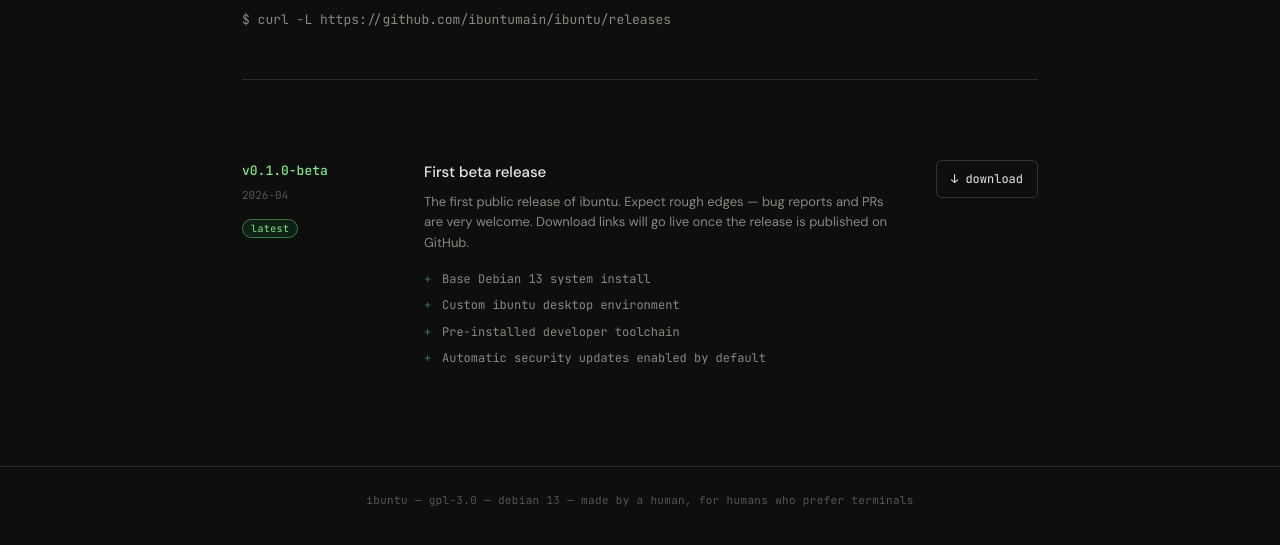
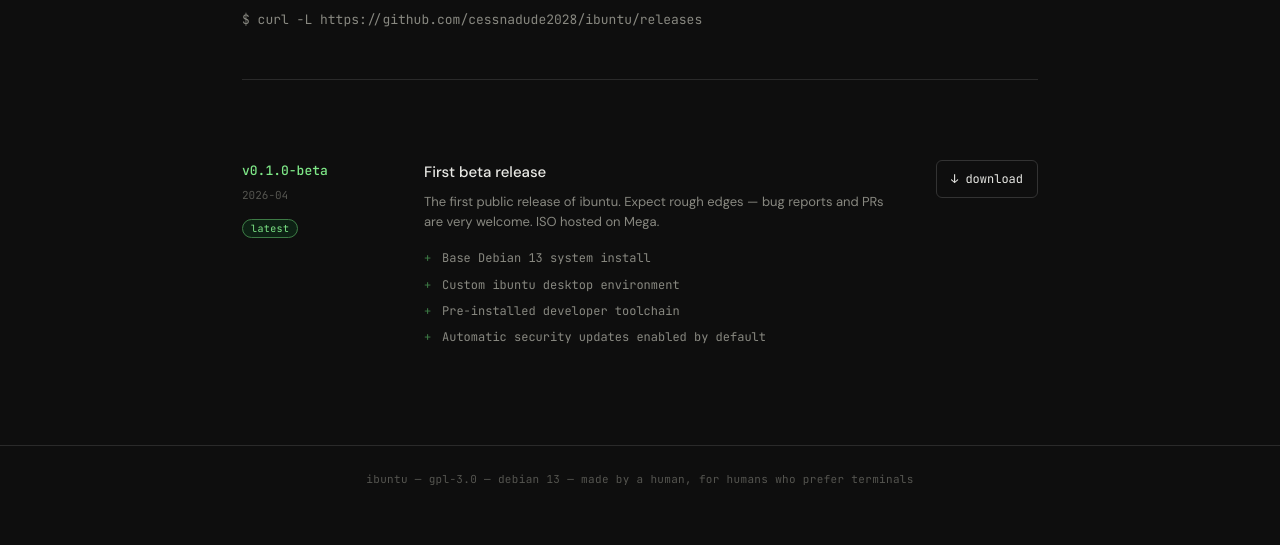
Before and after one commit to cessnadude2028/ibuntu, a plain HTML site: page index.html in a window 1280 px wide. Both pictures are taken after a click on the button "# releases". Shown: the part 165-710 px from the top of the page. Drawn offline with Linux system fonts and the light colour scheme.

Commit message:
Update links and title for ibuntu project

```diff
--- a/index.html
+++ b/index.html
@@ -3,7 +3,7 @@
 <head>
 <meta charset="UTF-8">
 <meta name="viewport" content="width=device-width, initial-scale=1.0">
-<title>iBuntu — Debian-based Linux</title>
+<title>ibuntu — Debian-based Linux</title>
 <link rel="preconnect" href="https://fonts.googleapis.com">
 <link href="https://fonts.googleapis.com/css2?family=JetBrains+Mono:wght@400;500;600&family=DM+Sans:wght@300;400;500&display=swap" rel="stylesheet">
 <style>
@@ -377,8 +377,8 @@
       <h1>Linux, the way<br>it <span class="hl">should</span> be.</h1>
       <p class="hero-desc">ibuntu is a Debian 13-based Linux distro built for people who know what they're doing. No hand-holding, no bloat — just a clean, fast system that respects your <code>$HOME</code>.</p>
       <div class="btn-group">
-        <button class="btn-primary" onclick="showPage('releases')">↓ get ibuntu</button>
-        <a class="btn-secondary" href="https://github.com/ibuntumain/ibuntu" target="_blank">$ git clone</a>
+        <button class="btn-primary" onclick="window.open('https://mega.nz/file/mtp3wBpY#G2SgV2B5XMPDa5Rtw83ODpVWd833kAOEj9AbFyicI94','_blank')">↓ get ibuntu</button>
+        <a class="btn-secondary" href="https://github.com/cessnadude2028/ibuntu" target="_blank">$ git clone</a>
       </div>
 
       <div class="install-block">
@@ -441,7 +441,7 @@
   <div class="content">
     <div class="page-header">
       <h2><span>release</span> history</h2>
-      <p>$ curl -L https://github.com/ibuntumain/ibuntu/releases</p>
+      <p>$ curl -L https://github.com/cessnadude2028/ibuntu/releases</p>
     </div>
     <div class="releases-list">
       <div class="release-item">
@@ -452,7 +452,7 @@
         </div>
         <div class="release-body">
           <h4>First beta release</h4>
-          <p>The first public release of ibuntu. Expect rough edges — bug reports and PRs are very welcome. Download links will go live once the release is published on GitHub.</p>
+          <p>The first public release of ibuntu. Expect rough edges — bug reports and PRs are very welcome. ISO hosted on Mega.</p>
           <ul>
             <li>Base Debian 13 system install</li>
             <li>Custom ibuntu desktop environment</li>
@@ -460,7 +460,7 @@
             <li>Automatic security updates enabled by default</li>
           </ul>
         </div>
-        <a class="dl-btn" href="https://github.com/ibuntumain/ibuntu/releases" target="_blank">↓ download</a>
+        <a class="dl-btn" href="https://mega.nz/file/mtp3wBpY#G2SgV2B5XMPDa5Rtw83ODpVWd833kAOEj9AbFyicI94" target="_blank">↓ download</a>
       </div>
     </div>
   </div>
@@ -517,16 +517,16 @@
       <div class="about-section" style="margin-bottom:2rem;">
         <h3>License</h3>
         <p>ibuntu is free and open source software released under the <strong style="font-weight:500;color:var(--text);">GNU General Public License v3.0</strong>. You are free to use, modify, and distribute ibuntu under the terms of the GPL-3.0. Derivative works must be released under the same license.</p>
-        <a class="gh-link" href="https://github.com/ibuntumain/ibuntu/blob/main/LICENSE" target="_blank" style="margin-top:0.75rem;">
+        <a class="gh-link" href="https://github.com/cessnadude2028/ibuntu/blob/main/LICENSE" target="_blank" style="margin-top:0.75rem;">
           $ cat LICENSE
         </a>
       </div>
 
       <hr class="divider">
 
-      <a class="gh-link" href="https://github.com/ibuntumain/ibuntu" target="_blank">
+      <a class="gh-link" href="https://github.com/cessnadude2028/ibuntu" target="_blank">
         <svg width="16" height="16" viewBox="0 0 16 16" fill="currentColor"><path d="M8 0C3.58 0 0 3.58 0 8c0 3.54 2.29 6.53 5.47 7.59.4.07.55-.17.55-.38 0-.19-.01-.82-.01-1.49-2.01.37-2.53-.49-2.69-.94-.09-.23-.48-.94-.82-1.13-.28-.15-.68-.52-.01-.53.63-.01 1.08.58 1.23.82.72 1.21 1.87.87 2.33.66.07-.52.28-.87.51-1.07-1.78-.2-3.64-.89-3.64-3.95 0-.87.31-1.59.82-2.15-.08-.2-.36-1.02.08-2.12 0 0 .67-.21 2.2.82.64-.18 1.32-.27 2-.27.68 0 1.36.09 2 .27 1.53-1.04 2.2-.82 2.2-.82.44 1.1.16 1.92.08 2.12.51.56.82 1.27.82 2.15 0 3.07-1.87 3.75-3.65 3.95.29.25.54.73.54 1.48 0 1.07-.01 1.93-.01 2.2 0 .21.15.46.55.38A8.013 8.013 0 0016 8c0-4.42-3.58-8-8-8z"/></svg>
-        github.com/ibuntumain/ibuntu
+        github.com/cessnadude2028/ibuntu
       </a>
     </div>
   </div>
```
